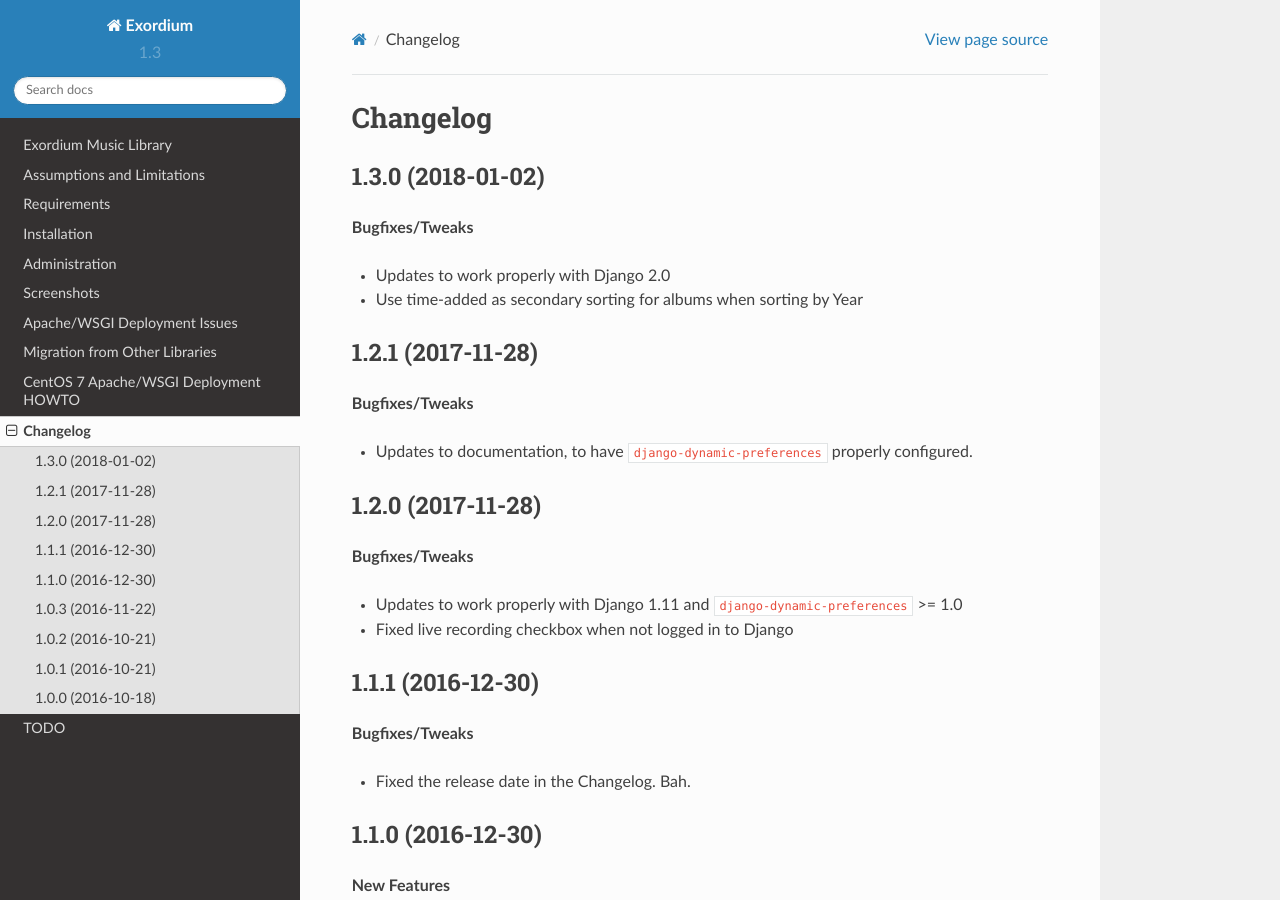
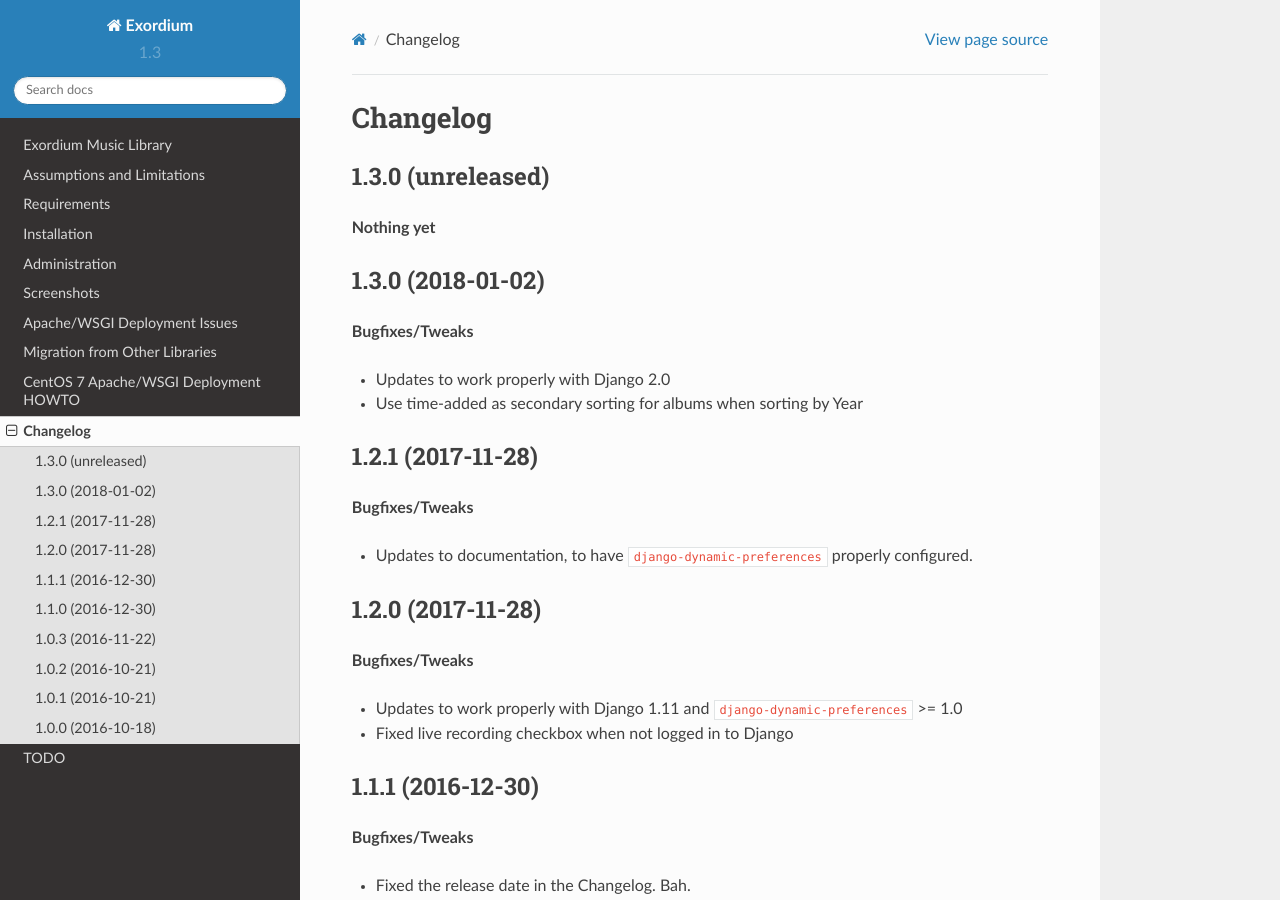
Before and after one commit to apocalyptech/exordium, a Sphinx documentation site: the page built from docs/changelog.rst, in a window 1280 px wide and 900 px high. Built offline with Sphinx 7.4.7 and the Read the Docs theme 2.0.0, drawn with Linux system fonts in a browser that asks for light colours.

Commit message:
Post-release version bumps in case that's forgotten in the future

```diff
--- a/CHANGELOG.rst
+++ b/CHANGELOG.rst
@@ -1,3 +1,8 @@
+1.3.0 (unreleased)
+------------------
+
+**Nothing yet**
+
 1.3.0 (2018-01-02)
 ------------------
 
--- a/docs/conf.py
+++ b/docs/conf.py
@@ -62,7 +62,7 @@ author = 'CJ Kucera'
 # The short X.Y version.
 version = '1.3'
 # The full version, including alpha/beta/rc tags.
-release = '1.3.0'
+release = '1.3.1'
 
 # The language for content autogenerated by Sphinx. Refer to documentation
 # for a list of supported languages.
--- a/exordium/__init__.py
+++ b/exordium/__init__.py
@@ -1,3 +1,3 @@
 default_app_config = 'exordium.apps.ExordiumConfig'
 
-__version__ = '1.3.0'
+__version__ = '1.3.1'
```
